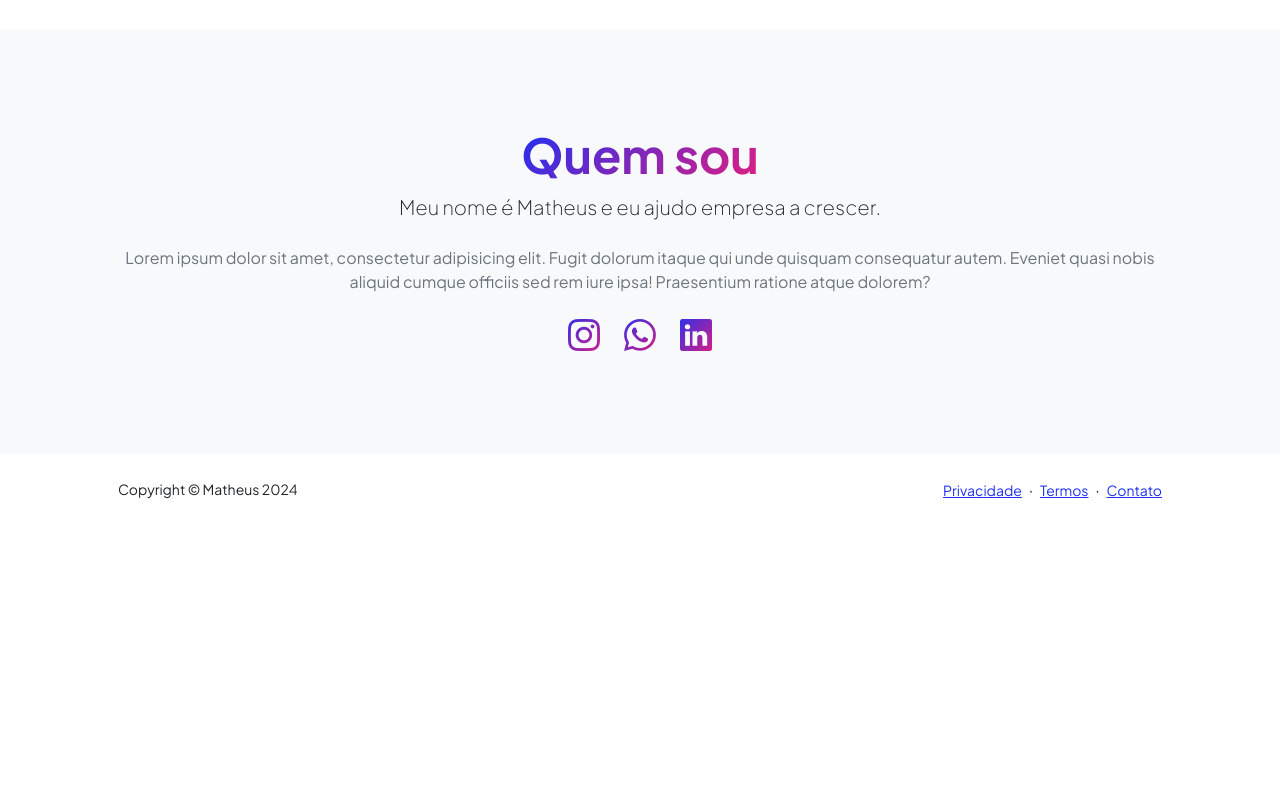
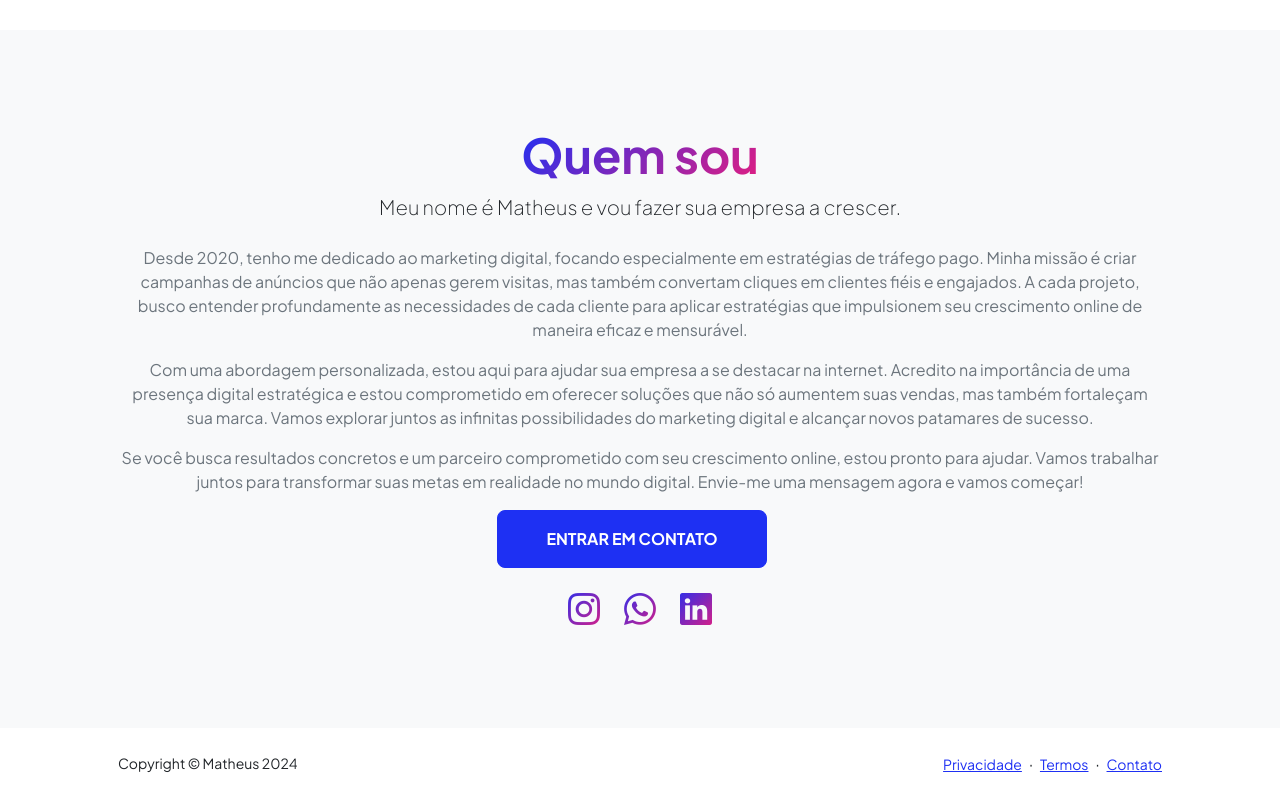
Before and after one commit to ttettheu/ttettheu.github.io, a plain HTML site: page index.html in a window 1280 px wide. Shown: the part 1035-1835 px from the top of the page. Before the commit the page ends 1561 px from the top, so only its background shows below. Drawn offline with nearby package versions, Linux system fonts and the light colour scheme.

Commit message:
Update index.html

```diff
--- a/index.html
+++ b/index.html
@@ -182,8 +182,13 @@
                         <div class="col-xxl-8">
                             <div class="text-center my-5">
                                 <h2 class="display-5 fw-bolder"><span class="text-gradient d-inline">Quem sou</span></h2>
-                                <p class="lead fw-light mb-4">Meu nome é Matheus e eu ajudo empresa a crescer.</p>
-                                <p class="text-muted">Lorem ipsum dolor sit amet, consectetur adipisicing elit. Fugit dolorum itaque qui unde quisquam consequatur autem. Eveniet quasi nobis aliquid cumque officiis sed rem iure ipsa! Praesentium ratione atque dolorem?</p>
+                                <p class="lead fw-light mb-4">Meu nome é Matheus e vou fazer sua empresa a crescer.</p>
+                                <p class="text-muted">Desde 2020, tenho me dedicado ao marketing digital, focando especialmente em estratégias de tráfego pago. Minha missão é criar campanhas de anúncios que não apenas gerem visitas, mas também convertam cliques em clientes fiéis e engajados. A cada projeto, busco entender profundamente as necessidades de cada cliente para aplicar estratégias que impulsionem seu crescimento online de maneira eficaz e mensurável.</p>
+                                <p class="text-muted">Com uma abordagem personalizada, estou aqui para ajudar sua empresa a se destacar na internet. Acredito na importância de uma presença digital estratégica e estou comprometido em oferecer soluções que não só aumentem suas vendas, mas também fortaleçam sua marca. Vamos explorar juntos as infinitas possibilidades do marketing digital e alcançar novos patamares de sucesso.</p>
+                                <p class="text-muted">Se você busca resultados concretos e um parceiro comprometido com seu crescimento online, estou pronto para ajudar. Vamos trabalhar juntos para transformar suas metas em realidade no mundo digital. Envie-me uma mensagem agora e vamos começar!</p>
+                                <div class="d-grid gap-3 d-sm-flex justify-content-sm-center justify-content-xxl-start mb-3">
+                                    <a class="btn btn-primary btn-lg px-5 py-3 me-sm-3 fs-6 fw-bolder" href="wa.me/+5569984130519">ENTRAR EM CONTATO</a>
+                                </div>
                                 <div class="d-flex justify-content-center fs-2 gap-4">
                                     <a class="text-gradient" href="#!"><i class="bi bi-instagram"></i></a>
                                     <a class="text-gradient" href="#!"><i class="bi bi-whatsapp"></i></a>
```
